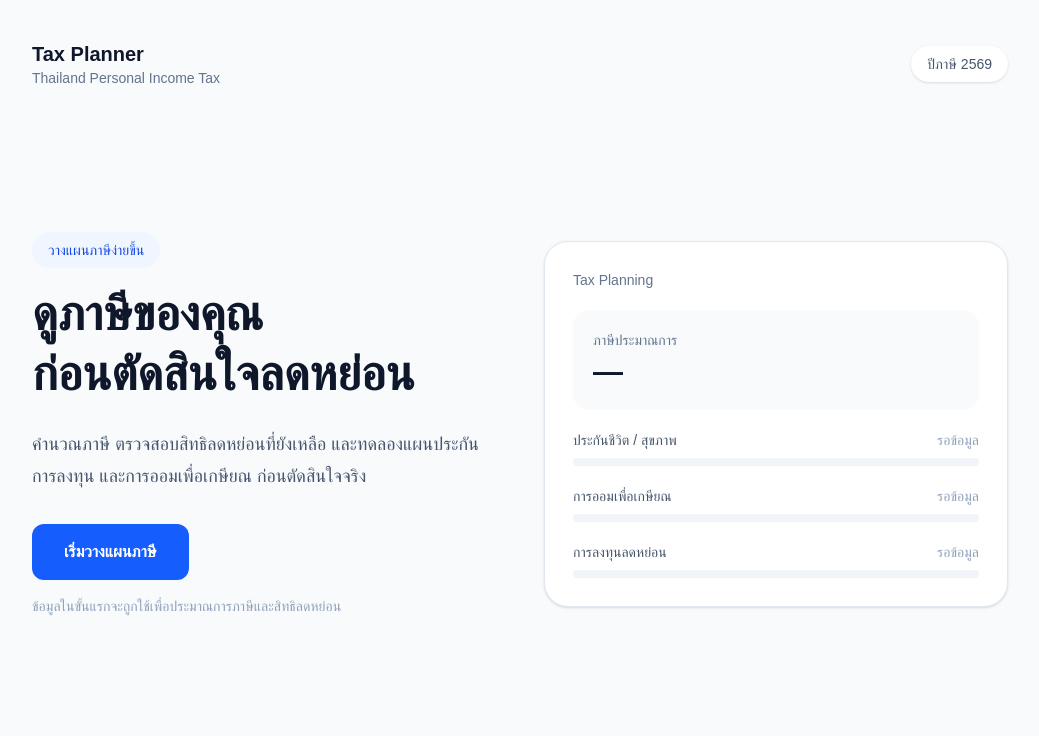
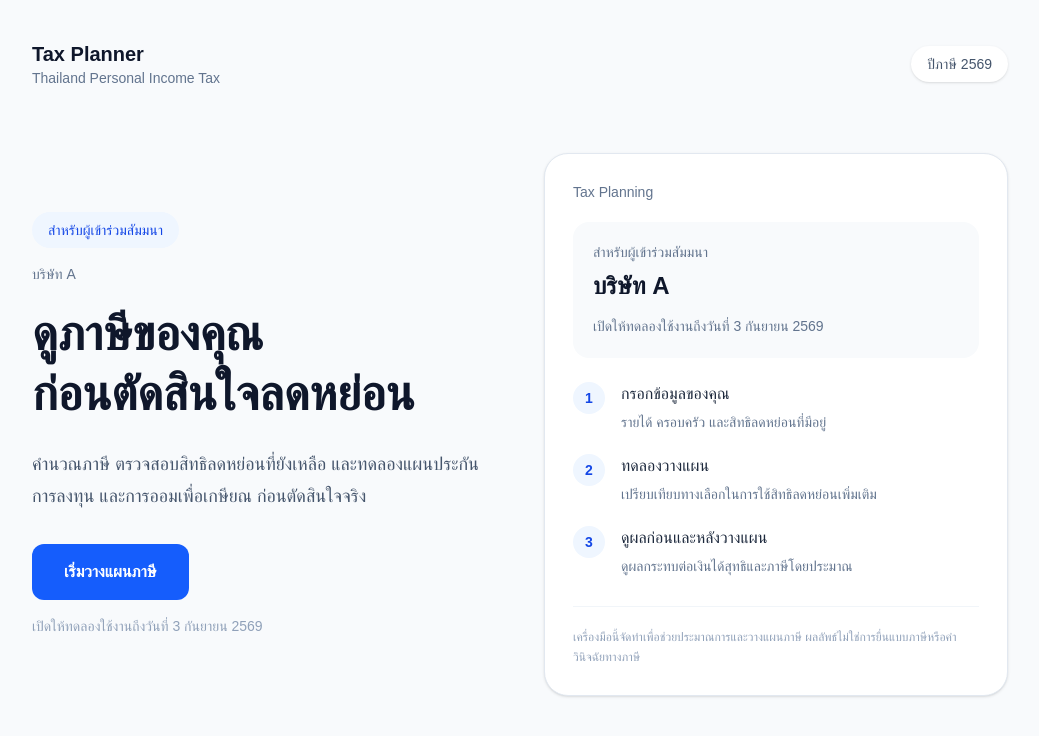
Before and after one commit to vidyaheng/taxplanner, a Next.js app: page / in a window 1280 px wide. Shown: the top 736 px of the page, without its empty margins (120-1159 px from the left). Built offline with nearby package versions, Linux system fonts and the light colour scheme.

Commit message:
เพิ่ม expire

```diff
--- a/src/app/page.tsx
+++ b/src/app/page.tsx
@@ -1,4 +1,6 @@
 import Link from "next/link";
+
+import { EVENT_CONFIG } from "@/config/event";
 
 export default function Home() {
   return (
@@ -9,6 +11,7 @@ export default function Home() {
             <div className="text-xl font-semibold text-slate-900">
               Tax Planner
             </div>
+
             <div className="text-sm text-slate-500">
               Thailand Personal Income Tax
             </div>
@@ -19,11 +22,15 @@ export default function Home() {
           </div>
         </header>
 
-        <section className="flex flex-1 items-center">
+        <section className="flex flex-1 items-center py-12">
           <div className="grid w-full gap-12 lg:grid-cols-2 lg:items-center">
             <div>
               <div className="mb-4 inline-flex rounded-full bg-blue-50 px-4 py-2 text-sm font-medium text-blue-700">
-                วางแผนภาษีง่ายขึ้น
+                สำหรับผู้เข้าร่วมสัมมนา
+              </div>
+
+              <div className="mb-5 text-sm font-medium text-slate-500">
+                {EVENT_CONFIG.company}
               </div>
 
               <h1 className="max-w-xl text-4xl font-bold leading-tight text-slate-900 md:text-5xl">
@@ -34,21 +41,29 @@ export default function Home() {
 
               <p className="mt-6 max-w-xl text-lg leading-8 text-slate-600">
                 คำนวณภาษี ตรวจสอบสิทธิลดหย่อนที่ยังเหลือ
-                และทดลองแผนประกัน การลงทุน และการออมเพื่อเกษียณ
-                ก่อนตัดสินใจจริง
+                และทดลองแผนประกัน การลงทุน
+                และการออมเพื่อเกษียณ ก่อนตัดสินใจจริง
               </p>
 
               <div className="mt-8">
+                {EVENT_CONFIG.active ? (
                   <Link
                     href="/planning/income"
                     className="inline-flex min-h-14 items-center justify-center rounded-xl bg-blue-600 px-8 text-base font-semibold text-white transition hover:bg-blue-700"
                   >
                     เริ่มวางแผนภาษี
                   </Link>
+                ) : (
+                  <div className="inline-flex min-h-14 items-center justify-center rounded-xl bg-slate-200 px-8 text-base font-semibold text-slate-500">
+                    สิทธิ์ทดลองใช้งานสิ้นสุดแล้ว
+                  </div>
+                )}
               </div>
 
               <p className="mt-4 text-sm text-slate-400">
-                ข้อมูลในขั้นแรกจะถูกใช้เพื่อประมาณการภาษีและสิทธิลดหย่อน
+                {EVENT_CONFIG.active
+                  ? `เปิดให้ทดลองใช้งานถึงวันที่ ${EVENT_CONFIG.expires}`
+                  : "ขอบคุณที่เข้าร่วมกิจกรรม"}
               </p>
             </div>
 
@@ -57,52 +72,75 @@ export default function Home() {
                 Tax Planning
               </div>
 
-              <div className="mt-5 space-y-5">
-                <div className="rounded-2xl bg-slate-50 p-5">
+              <div className="mt-5 rounded-2xl bg-slate-50 p-5">
                 <div className="text-sm text-slate-500">
-                    ภาษีประมาณการ
+                  สำหรับผู้เข้าร่วมสัมมนา
                 </div>
-                  <div className="mt-1 text-3xl font-bold text-slate-900">
-                    —
+
+                <div className="mt-2 text-2xl font-semibold text-slate-900">
+                  {EVENT_CONFIG.company}
+                </div>
+
+                <div className="mt-3 text-sm leading-6 text-slate-500">
+                  {EVENT_CONFIG.active
+                    ? `เปิดให้ทดลองใช้งานถึงวันที่ ${EVENT_CONFIG.expires}`
+                    : "สิทธิ์ทดลองใช้งานสำหรับกิจกรรมนี้สิ้นสุดแล้ว"}
                 </div>
               </div>
 
-                <div>
-                  <div className="mb-2 flex justify-between text-sm">
-                    <span className="text-slate-600">
-                      ประกันชีวิต / สุขภาพ
-                    </span>
-                    <span className="text-slate-400">รอข้อมูล</span>
+              <div className="mt-6 space-y-5">
+                <div className="flex items-start gap-4">
+                  <div className="flex h-8 w-8 shrink-0 items-center justify-center rounded-full bg-blue-50 text-sm font-semibold text-blue-700">
+                    1
                   </div>
 
-                  <div className="h-2 overflow-hidden rounded-full bg-slate-100">
-                    <div className="h-full w-0 rounded-full bg-blue-500" />
+                  <div>
+                    <div className="font-medium text-slate-800">
+                      กรอกข้อมูลของคุณ
+                    </div>
+
+                    <div className="mt-1 text-sm leading-6 text-slate-500">
+                      รายได้ ครอบครัว และสิทธิลดหย่อนที่มีอยู่
+                    </div>
                   </div>
                 </div>
 
-                <div>
-                  <div className="mb-2 flex justify-between text-sm">
-                    <span className="text-slate-600">
-                      การออมเพื่อเกษียณ
-                    </span>
-                    <span className="text-slate-400">รอข้อมูล</span>
+                <div className="flex items-start gap-4">
+                  <div className="flex h-8 w-8 shrink-0 items-center justify-center rounded-full bg-blue-50 text-sm font-semibold text-blue-700">
+                    2
                   </div>
 
-                  <div className="h-2 overflow-hidden rounded-full bg-slate-100">
-                    <div className="h-full w-0 rounded-full bg-blue-500" />
+                  <div>
+                    <div className="font-medium text-slate-800">
+                      ทดลองวางแผน
+                    </div>
+
+                    <div className="mt-1 text-sm leading-6 text-slate-500">
+                      เปรียบเทียบทางเลือกในการใช้สิทธิลดหย่อนเพิ่มเติม
+                    </div>
                   </div>
                 </div>
 
-                <div>
-                  <div className="mb-2 flex justify-between text-sm">
-                    <span className="text-slate-600">การลงทุนลดหย่อน</span>
-                    <span className="text-slate-400">รอข้อมูล</span>
+                <div className="flex items-start gap-4">
+                  <div className="flex h-8 w-8 shrink-0 items-center justify-center rounded-full bg-blue-50 text-sm font-semibold text-blue-700">
+                    3
                   </div>
 
-                  <div className="h-2 overflow-hidden rounded-full bg-slate-100">
-                    <div className="h-full w-0 rounded-full bg-blue-500" />
+                  <div>
+                    <div className="font-medium text-slate-800">
+                      ดูผลก่อนและหลังวางแผน
+                    </div>
+
+                    <div className="mt-1 text-sm leading-6 text-slate-500">
+                      ดูผลกระทบต่อเงินได้สุทธิและภาษีโดยประมาณ
                     </div>
                   </div>
+                </div>
+              </div>
+
+              <div className="mt-7 border-t border-slate-100 pt-5 text-xs leading-5 text-slate-400">
+                เครื่องมือนี้จัดทำเพื่อช่วยประมาณการและวางแผนภาษี
+                ผลลัพธ์ไม่ใช่การยื่นแบบภาษีหรือคำวินิจฉัยทางภาษี
               </div>
             </div>
           </div>
--- a/src/app/planning/family/page.tsx
+++ b/src/app/planning/family/page.tsx
@@ -1508,16 +1508,14 @@ function Summary({
   value: string;
 }) {
   return (
-    <div className="flex items-center justify-between gap-3">
-
-      <span className="text-slate-500">
+    <div className="grid grid-cols-[minmax(0,1fr)_auto] items-start gap-4">
+      <div className="min-w-0 text-slate-500">
         {label}
-      </span>
-
-      <span className="font-medium text-slate-900">
+      </div>
+
+      <div className="whitespace-nowrap text-right tabular-nums text-slate-800">
         {value}
-      </span>
-
+      </div>
     </div>
   );
 }
--- /dev/null
+++ b/src/app/planning/layout.tsx
@@ -0,0 +1,16 @@
+import type { ReactNode } from "react";
+import { redirect } from "next/navigation";
+
+import { EVENT_CONFIG } from "@/config/event";
+
+export default function PlanningLayout({
+  children,
+}: {
+  children: ReactNode;
+}) {
+  if (!EVENT_CONFIG.active) {
+    redirect("/");
+  }
+
+  return children;
+}
--- /dev/null
+++ b/src/config/event.ts
@@ -0,0 +1,5 @@
+export const EVENT_CONFIG = {
+  company: "บริษัท A",
+  expires: "3 กันยายน 2569",
+  active: true,
+};
```
Also changed, not shown: src/app/planning/planner/page.tsx (+17 -35 lines). Lines whose indentation alone changed are shown as unchanged.
